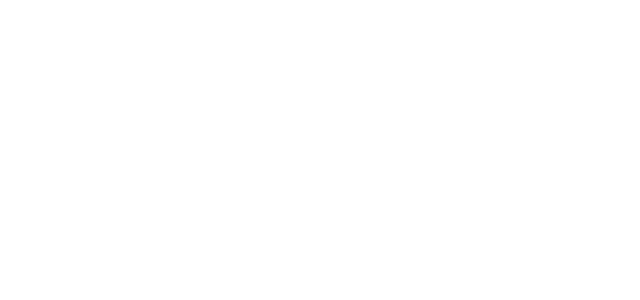
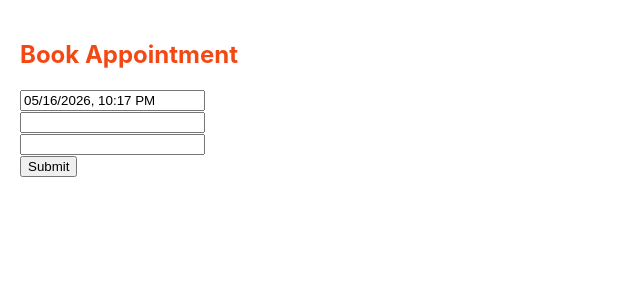
Before and after one commit to nareshvusm-gif/customregapps, a React (Create React App) app in the folder Source/customregapp/: page /UserBooking in a window 1280 px wide. Before the commit this address had no page. Shown: the top 300 px of the page, without its empty margins (0-640 px from the left). Built offline with nearby package versions, Linux system fonts and the light colour scheme.

Commit message:
Adding User booking and dateformat

```diff
--- a/Source/customregapp/src/App.js
+++ b/Source/customregapp/src/App.js
@@ -2,9 +2,9 @@
 import Login from './components/Login';
 import Register from './components/Register';
 import Dashboard from './components/dashboard';
-import CurrentBookings from './components/booking/CurrentBookings';
-import UpcomingBookings from './components/booking/UpcomingBookings';
-import BookingLists from './components/BookingLists';
+import CurrentBookings from './components/booking/customAdmin/CurrentBookings';
+import UpcomingBookings from './components/booking/customAdmin/UpcomingBookings';
+import UserBooking from './components/booking/customClient/UserBooking';
 
 function App() {
   return (
@@ -12,7 +12,7 @@
       <Routes>
         <Route path="/CurrentBookings" element={<CurrentBookings />} />
         <Route path="/UpcomingBookings" element={<UpcomingBookings />} />
-        <Route path="/BookingLists" element={<BookingLists />} />
+        <Route path="/UserBooking" element={<UserBooking />} />
         <Route path="/login" element={<Login />} />
         <Route path="/register" element={<Register />} />
         <Route path="/dashboard" element={<Dashboard />} />
--- a/Source/customregapp/src/components/BookingLists.js
+++ /dev/null
@@ -1,180 +0,0 @@
-
-
-
-
-
-
-// TodaysBookings.jsx
-import React, { useState, useEffect } from 'react';
-import axios from 'axios'; // Ensure axios is installed: npm install axios
-
-const BookingLists = () => {
-    const [bookings, setBookings] = useState([]);
-    const [loading, setLoading] = useState(true);
-    const [error, setError] = useState(null);
-
-    useEffect(() => {
-        const fetchTodaysBookings = async () => {
-            try {
-                // Fetching from the Spring Boot API endpoint
-                const response = await axios.get('http://localhost:8080/bookingAPI/todayBookingList');
-                setBookings(response.data);
-            } catch (err) {
-                setError('Failed to fetch bookings.');
-                console.error(err);
-            } finally {
-                setLoading(false);
-            }
-        };
-
-        fetchTodaysBookings();
-    }, []);
-
-    if (loading) return <div>Loading today's bookings...</div>;
-    if (error) return <div>{error}</div>;
-
-    return (
-        <div>
-            <h2>Today's Bookings</h2>
-            {bookings.length === 0 ? (
-                <p>No bookings for today.</p>
-            ) : (
-                <ul>
-                    {bookings.map((booking) => (
-                        <li key={booking.id}>
-                            <strong>{booking.guestName}</strong> at {new Date(booking.startTime).toLocaleTimeString()}
-                        </li>
-                    ))}
-                </ul>
-            )}
-        </div>
-    );
-};
-
-export default BookingLists;
-
-
-
-
-
-
-
-
-
-
-
-
-
-
-
-
-
-// import React, { useState } from "react";
-// import DatePicker from "react-datepicker";
-// import "react-datepicker/dist/react-datepicker.css";
-
-// const BookingLists = () => {
-//   const [startDate, setStartDate] = useState(new Date());
-
-//   return (
-//     <DatePicker
-//       selected={startDate}
-//       onChange={(date) => setStartDate(date)}
-//       showTimeSelect
-//       dateFormat="Pp" // Displays both date and time
-//     />
-//   );
-// };
-
-// export default BookingLists;
-
-
-
-
-
-
-
-
-
-
-
-
-
-
-
-
-
-
-
-
-
-
-
-
-
-
-
-
-
-
-
-
-
-
-
-
-
-
-
-
-
-
-
-
-// import React, { useEffect, useState } from "react";
-
-//  //function BookingLists() {
-
-// function BookingLists() {
-//   const [data, setData] = useState([]);
-
-//   useEffect(() => {
-//     fetch("http://localhost:8080/bookingAPI/currentBookingList", {
-//       method: "POST",
-//       headers: {
-//         "Content-Type": "application/json",
-//       },
-//       body: JSON.stringify({
-//         bookingDate: "2026-05-11T13:45:30.500",
-//       }),
-//     })
-//       .then((res) => res.json())
-//       .then((response) => {
-//         console.log("API Response:", response);
-
-//         // read response data
-//         setData(response);
-//       })
-//       .catch((error) => {
-//         console.error("Error:", error);
-//       });
-//   }, []);
-
-//   return (
-//     <div>
-//       <h1>Booking Lists</h1>
-
-//       {data.map((item) => (
-//         <div key={item.id}>
-//           <p>ID: {item.id}</p>
-//           <p>userName: {item.userName}</p>
-//           <p>userPhNum: {item.userPhNum}</p>
-//           <p>bookingDate: {item.bookingDate}</p>
-//           <hr />
-//         </div>
-//       ))}
-//     </div>
-//   );
-// }
-
-// export default BookingLists;
--- a/Source/customregapp/src/components/booking/CurrentBookings.js
+++ b/Source/customregapp/src/components/booking/customAdmin/CurrentBookings.js
@@ -3,7 +3,7 @@
 import React, { useState } from 'react';
 import DatePicker from "react-datepicker";
 import "react-datepicker/dist/react-datepicker.css";
-import './CurrentBookings.css';
+import './customAStyle/CurrentBookings.css';
 
 function CurrentBookings() {
   // 1. Set up state for your input and the response
@@ -69,7 +69,9 @@
           <p>ID: {item.id}</p>
           <p>userName: {item.userName}</p>
           <p>userPhNum: {item.userPhNum}</p>
-          <p>bookingDate: {item.bookingDate}</p>
+          <p>bookingDate: {new Date(item.bookingDate).toLocaleDateString()}</p>
+          {/* dateformatting */}
+
           <hr />
         </div>
       ))}
--- a/Source/customregapp/src/components/booking/UpcomingBookings.js
+++ b/Source/customregapp/src/components/booking/customAdmin/UpcomingBookings.js
@@ -1,5 +1,5 @@
 import React, { useState, useEffect } from 'react';
-import './CurrentBookings.css'; // Assuming you have some basic styles for the booking list
+import './customAStyle/CurrentBookings.css'; // Assuming you have some basic styles for the booking list
 
 const UpcomingBookings = () => {
   const [users, setUsers] = useState([]);      // Stores the API data
@@ -40,7 +40,7 @@
       <h1>Upcoming Bookings</h1>
       <ul>
         {users.map(user => (
-          <li key={user.id}>{user.id} - {user.userName} - {user.userPhNum} - {user.bookingDate}</li>
+          <li key={user.id}>{user.id} - {user.userName} - {user.userPhNum} - {new Date(user.bookingDate).toLocaleDateString()}</li>
         ))}
       </ul>
     </div>
--- /dev/null
+++ b/Source/customregapp/src/components/booking/customClient/UserBooking.js
@@ -0,0 +1,61 @@
+import axios from 'axios';
+import React, { useState } from 'react';
+import DatePicker from "react-datepicker";
+import "react-datepicker/dist/react-datepicker.css";
+// import '././CurrentBookings.css';
+import { useNavigate, Link } from 'react-router-dom';
+
+
+function UserBooking () {
+     const [userName, setUserName] = useState('');
+     const [userPhNum, setUserPhNum] = useState('');
+     const [bookingDate, setBookingDate] = useState('');
+     const [startDate, setStartDate] = useState(new Date());
+     const [response, setResponse] = useState([]);
+    const navigate = useNavigate();
+
+
+     const handleSubmit = async (e) => {
+      setBookingDate(startDate); // Update bookingDate state with the selected date
+     e.preventDefault(); // Prevents page reload
+     console.log("Booking in name with:", userName);
+    navigate('/dashboard');
+
+     try {
+       const response = await axios.post('http://localhost:8080/bookingAPI/bookingUser', {
+         userName: userName,
+         userPhNum: userPhNum,
+          bookingDate: bookingDate // Assuming the API expects a field named 'bookingDate'
+       });
+
+       console.log('Booking Success:', response.data);
+       // Save token to localStorage or handle successful redirect here
+     } catch (error) {
+       console.error('Booking Failed:', error.response?.data || error.message);
+     }
+   };
+
+  return (
+    <div style={{ padding: '20px' }}>
+
+      <h2 className="h2">Book Appointment</h2>
+
+      <form onSubmit={handleSubmit}>
+         <DatePicker
+            selected={startDate}
+            onChange={(date) => setBookingDate(date)}
+            showTimeSelect
+            dateFormat="Pp" // Displays both date and time
+          />
+            <br />
+          <input type="text" name="userName" value={userName} onChange={(e) => setUserName(e.target.value)} />
+          <br />
+          <input type="text" name="userPhNum" value={userPhNum} onChange={(e) => setUserPhNum(e.target.value)} />
+           <br />
+        <button type="submit">Submit</button>
+      </form>
+    </div>
+  );
+}
+
+export default UserBooking;
--- a/Source/customregapp/src/components/dashboard.js
+++ b/Source/customregapp/src/components/dashboard.js
@@ -13,6 +13,8 @@
       <br />
       <button onClick={() => navigate('/UpcomingBookings')}>Upcoming Bookings</button>
       <br />
+      <button onClick={() => navigate('/UserBooking')}>User Booking</button>
+      <br />
       <button onClick={() => navigate('/login')}>Logout</button>
 
     </div>
```
Also changed, not shown: Source/customregapp/src/components/booking/customAdmin/customAStyle/CurrentBookings.css (renamed from Source/customregapp/src/components/booking/CurrentBookings.css).
